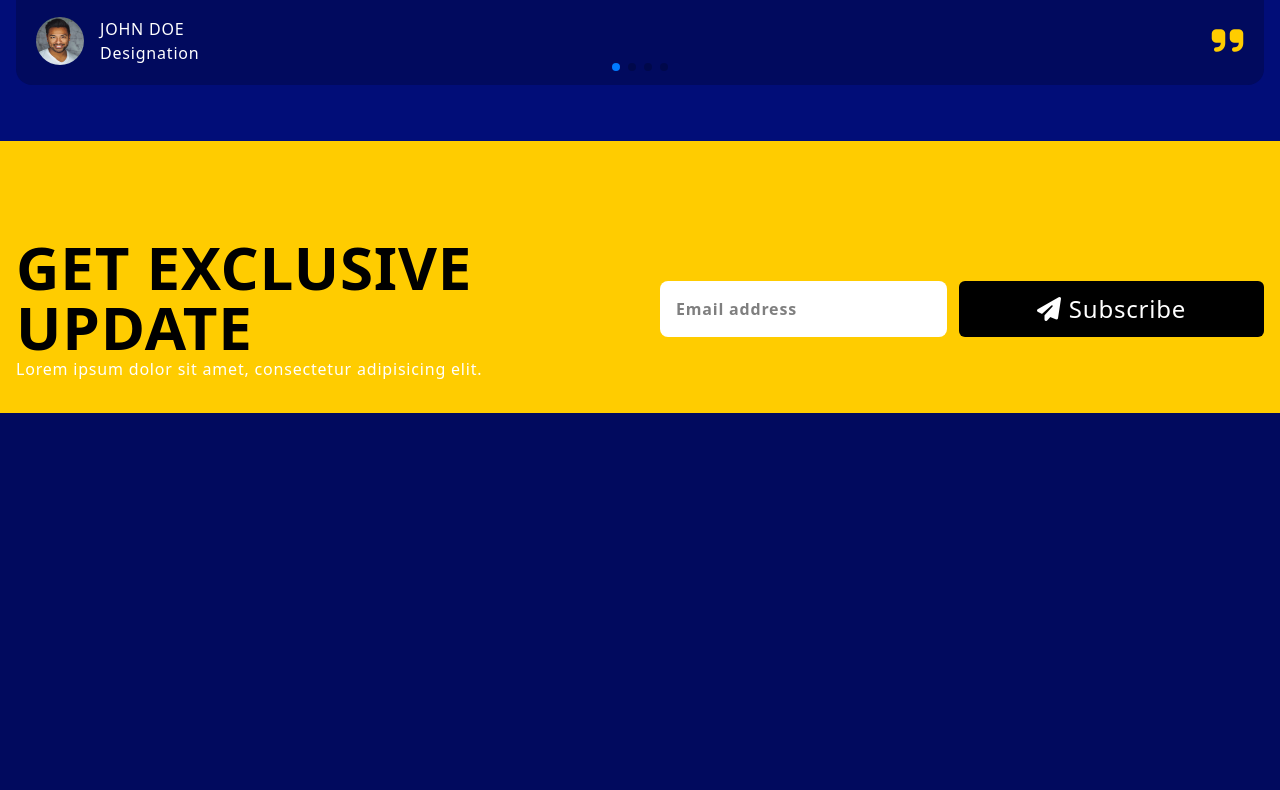
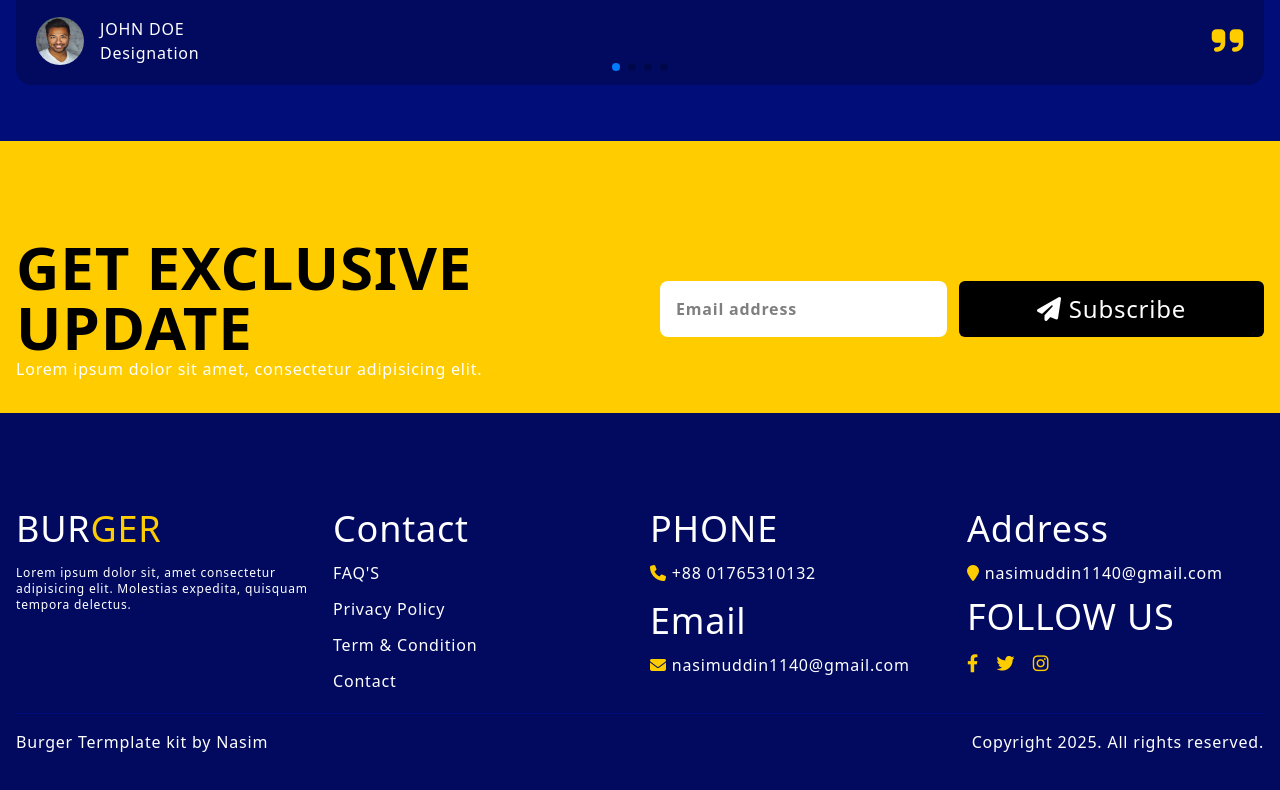
Before and after one commit to Nasim25/burger_website, a website: page src/index.html in a window 1280 px wide. Shown: the part 2922-3712 px from the top of the page. Before the commit the page ends 3431 px from the top, so only its background shows below. Drawn offline with nearby package versions, Linux system fonts and the light colour scheme; files whose address does not match are found by name.

Commit message:
footer section

```diff
--- a/src/index.html
+++ b/src/index.html
@@ -564,9 +564,7 @@
         >
           <div class="flex-1">
             <h1 class="home_title text-black">GET EXCLUSIVE UPDATE</h1>
-            <p>
-              Lorem ipsum dolor sit amet, consectetur adipisicing elit.
-            </p>
+            <p>Lorem ipsum dolor sit amet, consectetur adipisicing elit.</p>
           </div>
           <div class="flex gap-3 flex-col md:flex-row md:flex-1 items-center">
             <input
@@ -584,7 +582,81 @@
     </main>
     <!--~~~~~~~~~~~~~~~ Footer ~~~~~~~~~~~~~~~-->
     <footer>
-      <section class="footer"></section>
+      <section class="footer">
+        <div class="container mx-auto p-4">
+          <ul
+            class="grid grid-cols-1 justify-center gap-5 pb-5 md:grid-cols-2 lg:grid-cols-4"
+          >
+            <li>
+              <div class="space-y-3">
+                <a href="" class="text-4xl uppercase">
+                  BUR<span class="text-secondary">GER</span>
+                </a>
+                <p class="text-xs pt-4">
+                  Lorem ipsum dolor sit, amet consectetur adipisicing elit.
+                  Molestias expedita, quisquam tempora delectus.
+                </p>
+              </div>
+            </li>
+            <li>
+              <div class="space-y-3">
+                <h1 class="text-4xl">Contact</h1>
+                <p>FAQ'S</p>
+                <p>Privacy Policy</p>
+                <p>Term & Condition</p>
+                <p>Contact</p>
+              </div>
+            </li>
+            <li>
+              <div class="space-y-4">
+                <div class="space-y-3">
+                  <h1 class="text-4xl">PHONE</h1>
+                  <p>
+                    <i class="fa-solid fa-phone text-secondary"></i>
+                    +88 01765310132
+                  </p>
+                </div>
+                <div class="space-y-3">
+                  <h1 class="text-4xl">Email</h1>
+                  <p>
+                    <i class="fa-solid fa-envelope text-secondary"></i>
+                    nasimuddin1140@gmail.com
+                  </p>
+                </div>
+              </div>
+            </li>
+
+            <li>
+              <div class="space-y-3">
+                <div class="space-y-3">
+                  <h1 class="text-4xl">Address</h1>
+                  <p>
+                    <i class="fa-solid fa-location-pin text-secondary"></i>
+                    nasimuddin1140@gmail.com
+                  </p>
+                </div>
+
+                <div class="space-y-3">
+                  <h1 class="text-4xl">FOLLOW US</h1>
+                  <div class="space-x-3 text-lg">
+                    <i
+                      class="fa-brands fa-facebook-f text-secondary text-lg"
+                    ></i>
+                    <i class="fa-brands fa-twitter text-secondary"></i>
+                    <i class="fa-brands fa-instagram text-secondary"></i>
+                  </div>
+                </div>
+              </div>
+            </li>
+          </ul>
+          <div
+            class="flex flex-col gap-4 items-center border-t border-primary-light py-4 md:flex-row md:justify-between"
+          >
+            <p>Burger Termplate kit by Nasim</p>
+            <p>Copyright 2025. All rights reserved.</p>
+          </div>
+        </div>
+      </section>
     </footer>
 
     <!--~~~~~~~~~~~~~~~ Scroll Up ~~~~~~~~~~~~~~~-->
```
Also changed, not shown: dist/output.css.
